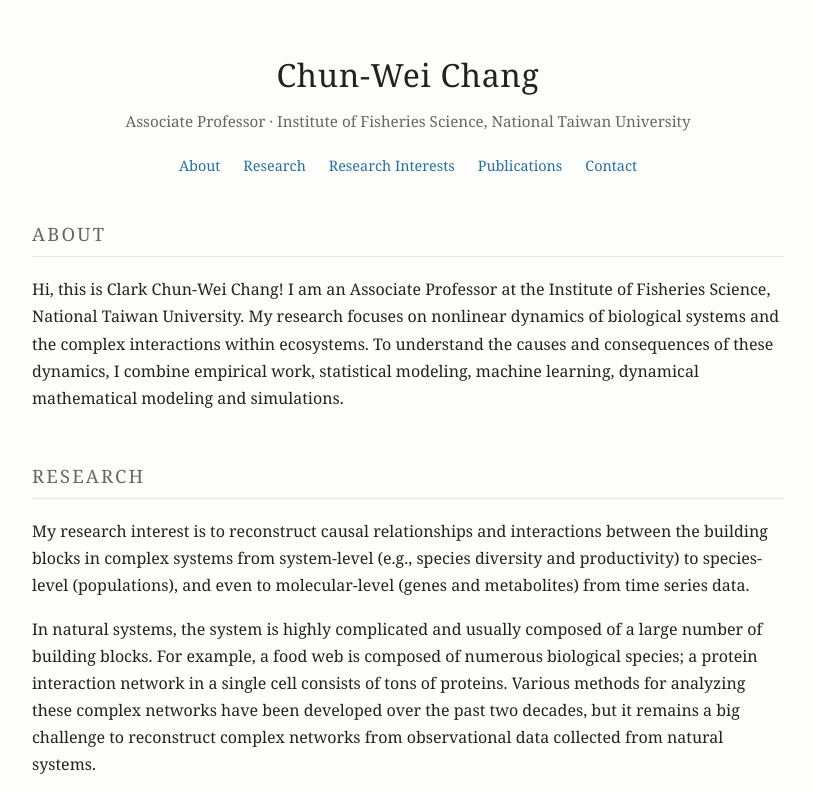
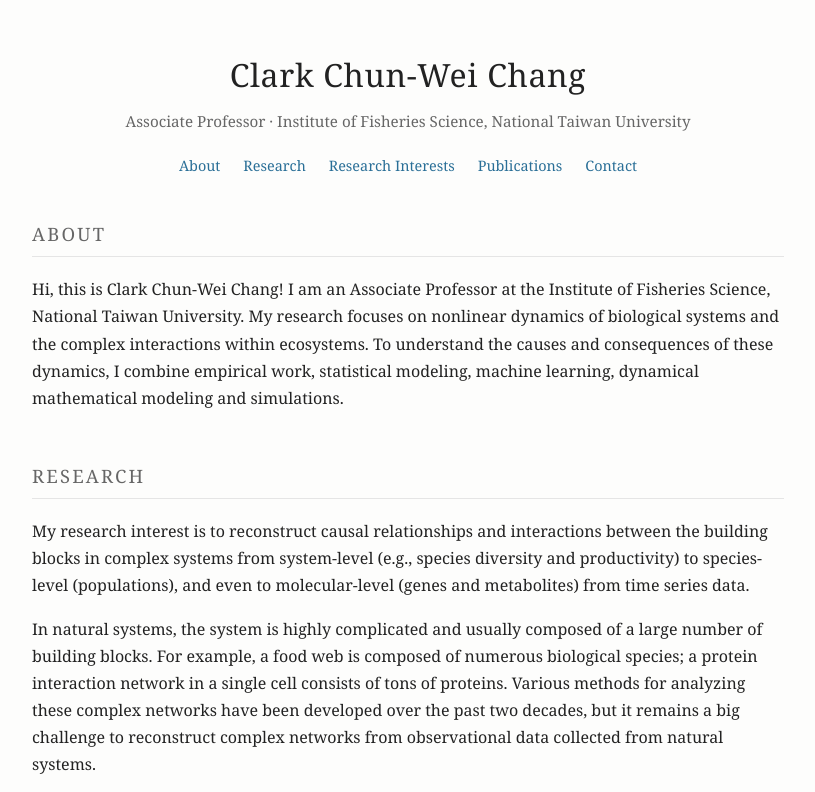
Before and after one commit to biozoo/biozoo.github.io, a plain HTML site: page index.html in a window 1280 px wide. Shown: the top 792 px of the page, without its empty margins (232-1047 px from the left). Drawn offline with Linux system fonts and the light colour scheme.

Commit message:
Update index.html

```diff
--- a/index.html
+++ b/index.html
@@ -83,7 +83,7 @@
 <div class="container">
 
   <header>
-    <h1>Chun-Wei Chang</h1>
+    <h1>Clark Chun-Wei Chang</h1>
     <p>Associate Professor · Institute of Fisheries Science, National Taiwan University</p>
     <nav>
       <a href="#about">About</a>
```
